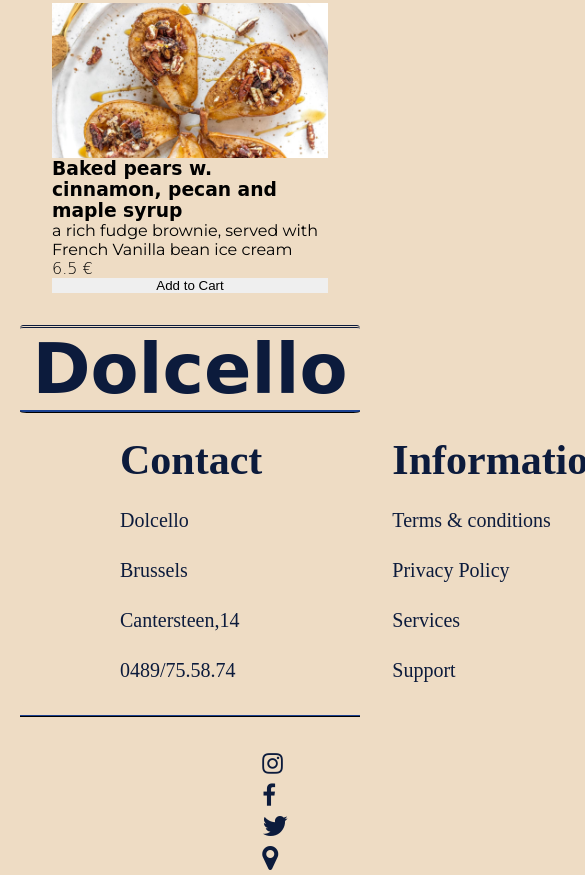
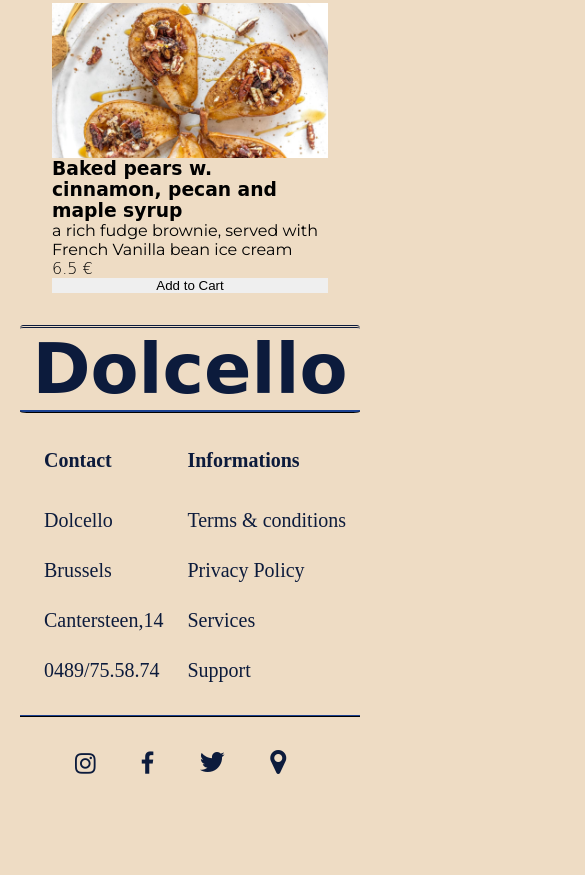
Before and after one commit to AubryFranquinet/darkKitchen, a plain HTML site: page index.html in a window 390 px wide. Shown: the part 6563-7438 px from the top of the page, 585 px wide, since content can reach past the window. After the commit the page ends 7342 px from the top, so only its background shows below. Drawn offline with nearby package versions, Linux system fonts and the light colour scheme; a web font is replaced by a local one.

Commit message:
change style for mobile

```diff
--- a/style.css
+++ b/style.css
@@ -592,7 +592,6 @@ body {
     border-top: 3px ridge #0c1b3c;
     border-radius: 1%;
     border-top: double;
-    margin-bottom:50px;
 }
 
 
@@ -637,19 +636,31 @@ body {
    margin-left:100px;
 }
 
-
 .footer i:hover {
     cursor:pointer;
 }
 
 @media screen and (max-width: 650px){
-    .footer .grid {
-        column-gap: 30px;
+    .footer .subtitle{
+        font-size:20px;
+    }
+
+    .footer .grid-item{
+        margin-left:10px;
     }
 
     .footer p {
         font-size: 20px;
     }
+    .footer .icons {
+        margin-top:30px;
+        margin-left: 10px;
+    }
+    .footer i {
+       text-indent: 5px;
+       z-index:102;
+       margin-left: 40px;
+    }
 }
 
 /* END FOOTER */
```
